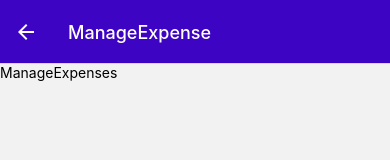
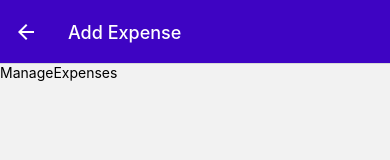
Before and after one commit to SmgTR/Expenses_Tracker_RN, a React Native app in the folder client/: screen /ManageExpense in a window 390 px wide. Shown: the top 160 px of the page. Built offline with nearby package versions, Linux system fonts and the light colour scheme.

Commit message:
Manage Expenses screen

```diff
--- a/client/src/Components/ExpensesOutput/ExpensesItem.tsx
+++ b/client/src/Components/ExpensesOutput/ExpensesItem.tsx
@@ -6,10 +6,10 @@ import { expensesItem } from '@/types';
 import { getFormattedDate } from '@/utils/date';
 import { navigationRef } from '@/utils/routes';
 
-const ExpensesItem: FC<expensesItem> = ({ description, amount, date }) => {
+const ExpensesItem: FC<expensesItem> = ({ id, description, amount, date }) => {
   const navigation = useNavigation();
   function expensePressHandler() {
-    if (navigationRef.isReady()) navigation.navigate('ManageExpense');
+    if (navigationRef.isReady()) navigation.navigate('ManageExpense', { expenseId: id });
   }
 
   return (
--- a/client/src/Screens/ManageExpenses.tsx
+++ b/client/src/Screens/ManageExpenses.tsx
@@ -1,6 +1,22 @@
+import { AppRootParamList } from 'navigation';
+import { FC, useLayoutEffect } from 'react';
 import { View, Text } from 'react-native';
+import type { NativeStackScreenProps } from '@react-navigation/native-stack';
 
-const ManageExpenses = () => {
+type Props = NativeStackScreenProps<AppRootParamList, 'ManageExpense'>;
+
+const ManageExpenses: FC<Props> = ({ route, navigation }) => {
+  const editedExpenseId = route?.params;
+  const isEditing = !!editedExpenseId;
+
+  useLayoutEffect(() => {
+    navigation.setOptions({
+      title: isEditing ? 'Edit Expense' : 'Add Expense'
+    });
+  }, [navigation, isEditing]);
+
+  console.log(navigation);
+
   return (
     <View>
       <Text>ManageExpenses</Text>
```
